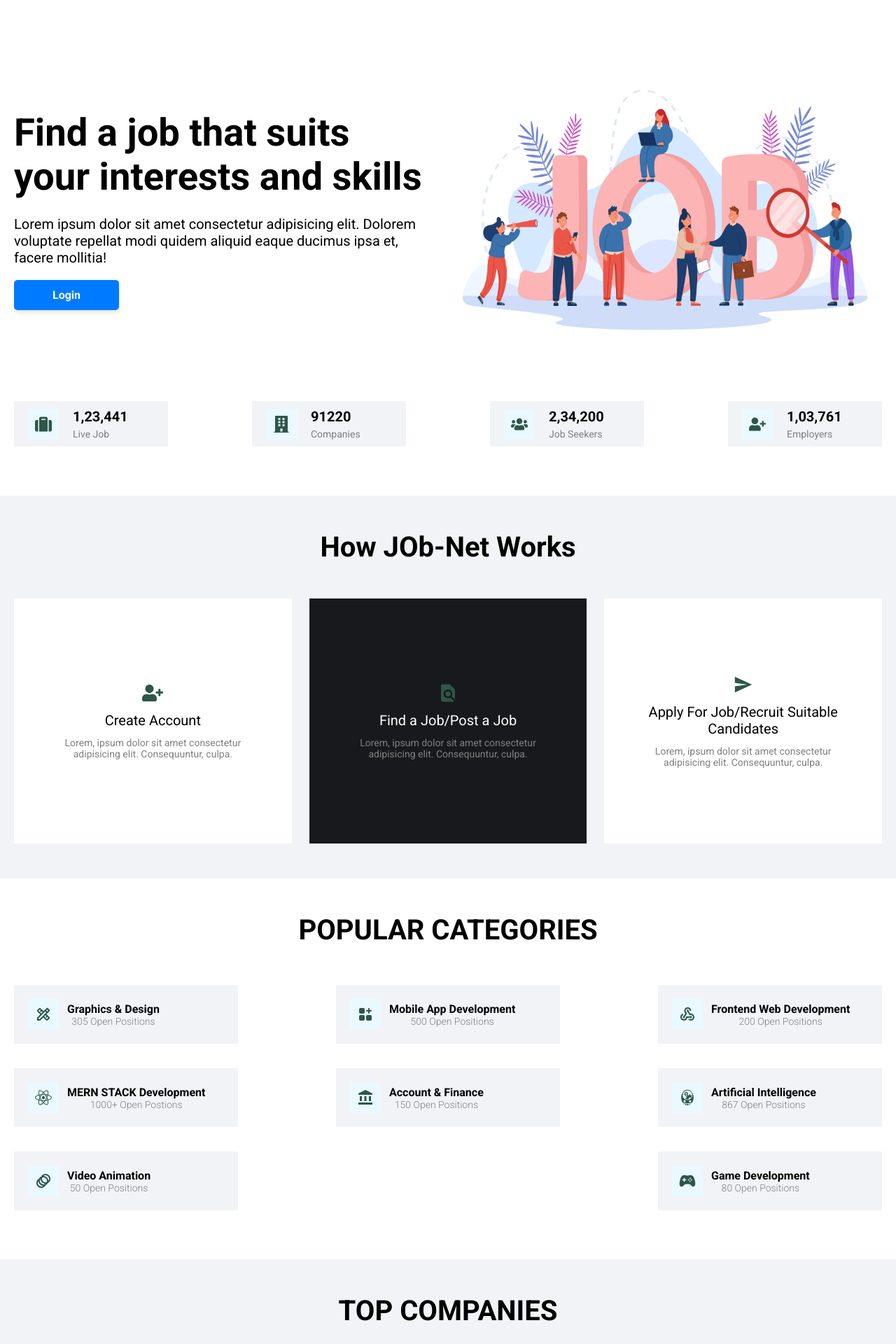
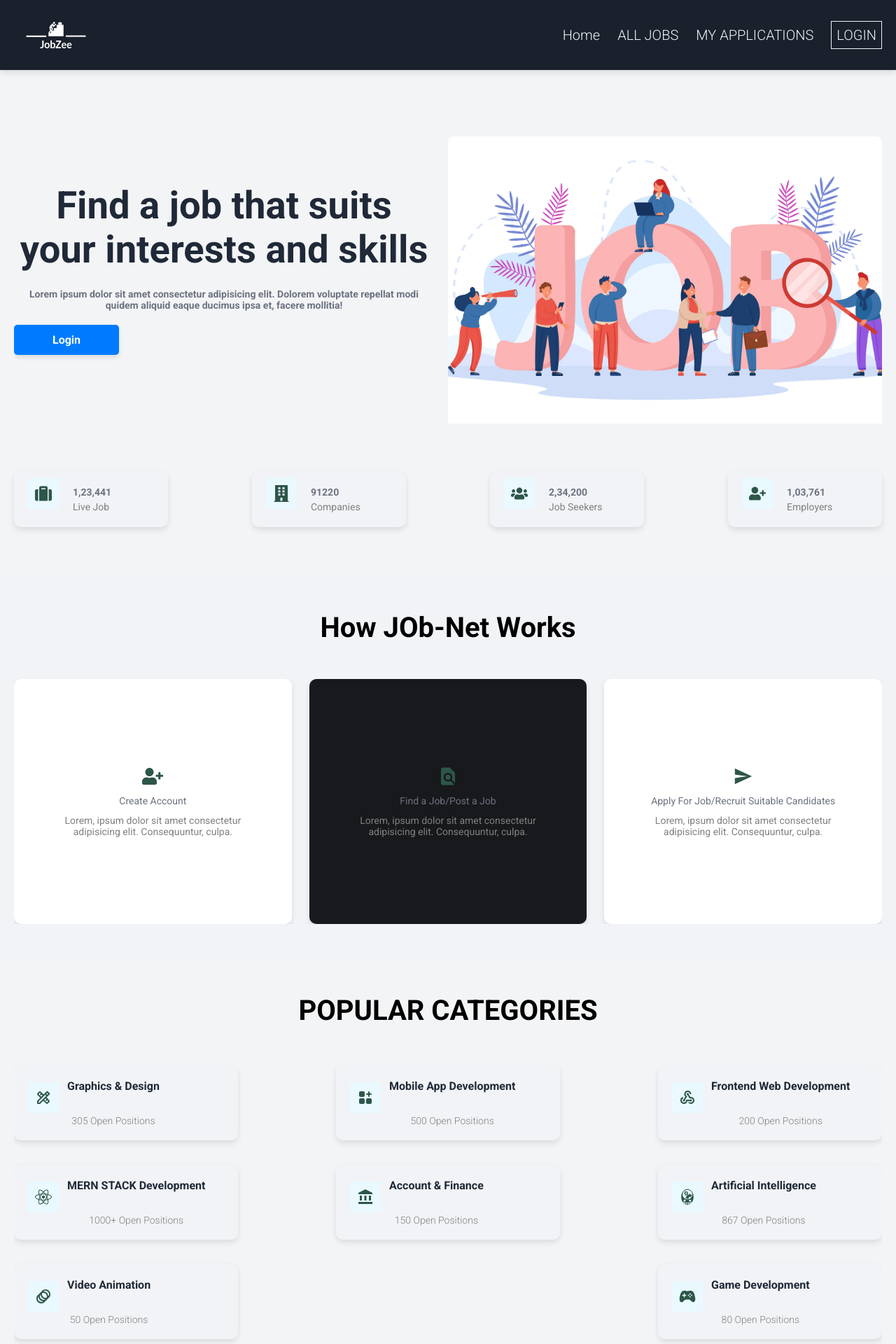
Before and after one commit to DeepankKujur/gettingPlaced, a React (Vite) app in the folder Frontend/: page / in a window 1280 px wide. Shown: the top 1920 px of the page at 70% size. Built offline with nearby package versions, Linux system fonts and the light colour scheme; no server answers.

Commit message:
frontend improve

```diff
--- a/Frontend/src/App.css
+++ b/Frontend/src/App.css
@@ -71,6 +71,191 @@ p {
     font-size: 1.15rem;
   }
 }
+.grid {
+  display: grid;
+  grid-template-columns: repeat(auto-fit, minmax(250px, 1fr)); /* Responsive grid layout */
+  gap: 24px; /* Space between cards */
+}
+
+img {
+  width: 100%; /* Ensure full width of the card */
+  height: 12rem; /* Fixed height for uniformity */
+  object-fit: cover; /* Crop or fit image proportionally */
+  border-top-left-radius: 0.5rem; /* Match card's rounded corners */
+  border-top-right-radius: 0.5rem;
+}
+
+.card {
+  background-color: #ffffff;
+  border-radius: 0.5rem; /* Rounded corners for the card */
+  box-shadow: 0 4px 8px rgba(0, 0, 0, 0.1); /* Subtle shadow */
+  transition: transform 0.3s ease, box-shadow 0.3s ease; /* Smooth hover effects */
+}
+
+.card:hover {
+  transform: translateY(-5px); /* Slight lift on hover */
+  box-shadow: 0 8px 16px rgba(0, 0, 0, 0.2); /* Stronger shadow on hover */
+}
+
+h2 {
+  color: #2563eb; /* Tailwind blue-600 */
+  font-size: 1.25rem;
+  margin-bottom: 0.5rem;
+}
+
+p {
+  font-size: 0.875rem; /* Tailwind text-sm */
+  color: #6b7280; /* Tailwind gray-600 */
+}
+
+/* Global Styles */
+body {
+  font-family: Arial, sans-serif;
+  margin: 0;
+  padding: 0;
+  background-color: #f3f4f6;
+}
+
+/* Categories Section */
+.categories {
+  text-align: center;
+  padding: 2rem;
+}
+
+.categories-title {
+  font-size: 2rem;
+  font-weight: bold;
+  color: #0e0f11;
+  margin-bottom: 2rem;
+  cursor: pointer;
+  transition: text-decoration 0.3s ease;
+}
+
+
+
+/* Banner Grid */
+/* .banner {
+  display: grid;
+  grid-template-columns: repeat(auto-fit, minmax(200px, 1fr));
+  gap: 1.5rem;
+  justify-items: center;
+  padding: 0 1rem;
+} */
+
+/* Card Styles */
+/* .card {
+  background-color: #ffffff;
+  border-radius: 10px;
+  box-shadow: 0 4px 8px rgba(0, 0, 0, 0.1);
+  text-align: center;
+  padding: 1.5rem;
+  cursor: pointer;
+  transition: transform 0.3s ease, box-shadow 0.3s ease;
+  width: 100%;
+  max-width: 250px;
+} */
+
+.card:hover {
+  transform: translateY(-5px);
+  box-shadow: 0 8px 16px rgba(0, 0, 0, 0.2);
+}
+
+/* Icon Styles */
+.icon {
+  font-size: 3rem;
+  color: #2563eb;
+  margin-bottom: 1rem;
+}
+
+/* Text Styles */
+.text .title {
+  font-size: 1.25rem;
+  font-weight: bold;
+  color: #1f2937;
+}
+
+.text .subtitle {
+  font-size: 0.875rem;
+  color: #6b7280;
+}
+
+
+/* Global Styles */
+body {
+  font-family: Arial, sans-serif;
+  margin: 0;
+  padding: 0;
+  background-color: #f3f4f6;
+}
+
+/* Job Categories Section */
+.job-categories {
+  padding: 2rem;
+  background-color: #f3f4f6;
+  min-height: 100vh;
+}
+
+.title {
+  font-size: 2.5rem;
+  font-weight: bold;
+  text-align: center;
+  margin-bottom: 2rem;
+  color: #1f2937; /* Dark gray */
+  cursor: pointer;
+  transition: text-decoration 0.3s ease;
+}
+
+.title:hover {
+  text-decoration: underline;
+}
+
+/* Grid Layout */
+.grid-container {
+  display: grid;
+  grid-template-columns: repeat(auto-fit, minmax(250px, 1fr)); /* Responsive grid */
+  gap: 1.5rem;
+}
+
+/* Card Styles */
+.card {
+  background-color: #ffffff;
+  border-radius: 10px;
+  box-shadow: 0 4px 8px rgba(0, 0, 0, 0.1);
+  overflow: hidden;
+  transition: transform 0.3s ease, box-shadow 0.3s ease;
+  cursor: pointer;
+}
+
+.card:hover {
+  transform: translateY(-5px);
+  box-shadow: 0 8px 16px rgba(0, 0, 0, 0.2);
+}
+
+/* Image Styles */
+.card-image {
+  width: 100%;
+  height: 12rem; /* Fixed height */
+  object-fit: cover;
+}
+
+/* Card Content */
+.card-content {
+  padding: 1rem;
+}
+
+.card-title {
+  font-size: 1.25rem;
+  font-weight: bold;
+  color: #2563eb; /* Blue */
+  margin-bottom: 0.5rem;
+}
+
+.card-description {
+  font-size: 0.875rem;
+  color: #6b7280; /* Gray */
+  line-height: 1.5;
+}
+
 
 .authPage {
   display: flex;
@@ -146,7 +331,7 @@ p {
   margin-top: 25px;
   font-weight: 700;
   color: #fff;
-  background: #2d5649;
+  background: #255f31;
   font-size: 1.2rem;
   border-radius: 7px;
 }
@@ -261,6 +446,7 @@ p {
   display: flex;
   flex-direction: column;
   justify-content: center;
+  text-decoration: none;
 }
 .heroSection .container .title h1 {
   max-width: 600px;
@@ -297,6 +483,19 @@ p {
   justify-content: center;
   padding: 10px;
   color: #2d5649;
+}
+.navbar {
+  background-color: #1a202c; /* Dark background */
+  padding: 10px 20px;
+  height: 100px;
+  width: 100%; /* Decreased navbar width */
+  margin: 0 auto; /* Center the navbar */
+  /* border-radius: 8px; Rounded edges */
+  display: flex;
+  justify-content: space-between;
+  align-items: center;
+  box-shadow: 0 4px 8px rgba(0, 0, 0, 0.1);
+  transition: all 0.3s ease;
 }
 .heroSection .details .card .content p:first-child {
   font-weight: bold;
@@ -627,6 +826,7 @@ p {
 .jobs .container .banner .card p:first-child {
   font-weight: bold;
   font-size: 1.6rem;
+  color: #184235;
 }
 .jobs .container .banner .card p:nth-child(2) {
   font-size: 1.3rem;
--- a/Frontend/src/App.jsx
+++ b/Frontend/src/App.jsx
@@ -16,6 +16,7 @@ import MyApplication from "./components/Application/MyApplication";
 import NotFound from "./components/NotFound/NotFound";
 import axios from "axios";
 import { Toaster } from "react-hot-toast";
+import JobCategoriesPage from "./components/Job/JobCategoriesPage";
 
 export default function App() {
   const { isAuthorized, setIsAuthorized, setUser } = useContext(Context);
@@ -49,6 +50,7 @@ export default function App() {
         <Route path="/job/me" element={<MyJobs />} />
         <Route path="/application/:id" element={<Application />} />
         <Route path="/application/me" element={<MyApplication />} />
+        <Route path="/job-categories" element={<JobCategoriesPage/>}/>
         <Route path="*" element={<NotFound />} />
       </Routes>
       <Footer />
--- a/Frontend/src/components/Application/MyApplication.jsx
+++ b/Frontend/src/components/Application/MyApplication.jsx
@@ -6,118 +6,110 @@ import { useNavigate } from "react-router-dom";
 import ResumeModal from "./ResumeModal";
 
 const MyApplication = () => {
-  const [application, setApplication] = useState([]);
+  const [application, setApplication] = useState([]); // Default to an empty array
   const [modalOpen, setModalOpen] = useState(false);
   const [resumeImageUrl, setResumeImageUrl] = useState("");
   const { user, isAuthorized } = useContext(Context);
   const navigateTo = useNavigate();
-  useEffect(() => {
-    try {
-      if (user && user.role === "Employer") {
-        axios
-          .get("http://localhost:4000/api/application/employer/getall", {
-            withCredentials: true,
-          })
-          .then((res) => {
-            setApplication(res.data.application);
-          });
-      } else {
-        axios
-          .get("http://localhost:4000/api/application/jobseeker/getall", {
-            withCredentials: true,
-          })
-          .then((res) => {
-            setApplication(res.data.application);
-          });
-      }
-    } catch (error) {
-      toast.error(error.response.data.message);
+
+  // If the user is not authorized, redirect to login page
+  if (!isAuthorized) {
+    navigateTo("/login");
+    return null; // Prevent further rendering
   }
 
-    return () => {
-      second;
+  useEffect(() => {
+    const fetchApplications = async () => {
+      try {
+        const endpoint =
+          user && user.role === "Employer"
+            ? "http://localhost:4000/api/application/employer/getall"
+            : "http://localhost:4000/api/application/jobseeker/getall";
+
+        const res = await axios.get(endpoint, { withCredentials: true });
+        setApplication(res.data.application || []); // Ensure fallback to empty array
+      } catch (error) {
+        toast.error(error.response?.data?.message || "Failed to fetch applications");
+        setApplication([]); // Handle as an empty array on failure
+      }
     };
-  }, [isAuthorized]);
-  if (!isAuthorized) {
-    navigateTo("/login");
-  }
+
+    fetchApplications();
+  }, [isAuthorized, user]);
+
+  // Delete application by ID
   const deleteApplication = async (id) => {
     try {
-      await axios
-        .delete(`http://localhost:4000/api/application/delete/${id}`, {
-          withCredentials: true,
-        })
-        .then((res) => {
+      const res = await axios.delete(
+        `http://localhost:4000/api/application/delete/${id}`,
+        { withCredentials: true }
+      );
       toast.success(res.data.message);
-          setApplication((prevApplications) => {
-            prevApplications.filter(
-              (application) => application._id !== application.id
+
+      // Update state by removing the deleted application
+      setApplication((prevApplications) =>
+        prevApplications.filter((application) => application._id !== id)
       );
-          });
-        });
     } catch (error) {
-      toast.error(error.response.data.message);
+      toast.error(error.response?.data?.message || "Failed to delete application");
     }
   };
-  // resume ke liye
+
+  // Open the resume modal
   const openModal = (imageUrl) => {
     setResumeImageUrl(imageUrl);
     setModalOpen(true);
   };
+
+  // Close the resume modal
   const closeModal = () => {
     setModalOpen(false);
   };
+
   return (
-    <>
     <div className="my_application page">
       {user && user.role === "Job Seeker" ? (
         <div className="container">
           <h1>My Applications</h1>
-            {application.length <= 0 ? (
-              <>
-                {" "}
-                <h4>No Application Found</h4>{" "}
-              </>
+          {application.length === 0 ? (
+            <h4>No Application Found</h4>
           ) : (
-              application.map((element) => {
-                return (
+            application.map((element) => (
               <JobSeekerCard
                 element={element}
                 key={element._id}
                 deleteApplication={deleteApplication}
                 openModal={openModal}
               />
-                );
-              })
+            ))
           )}
         </div>
       ) : (
         <div className="container">
           <h3>Applications from Job Seeker</h3>
-            {application.map((element) => {
-              return (
+          {application.length === 0 ? (
+            <h4>No Application Found</h4>
+          ) : (
+            application.map((element) => (
               <EmployerCard
                 element={element}
                 key={element._id}
                 openModal={openModal}
               />
-              );
-            })}
+            ))
+          )}
         </div>
       )}
-        {modalOpen && (
-          <ResumeModal imageUrl={resumeImageUrl} onClose={closeModal} />
-        )}
+      {modalOpen && <ResumeModal imageUrl={resumeImageUrl} onClose={closeModal} />}
     </div>
-    </>
   );
 };
 
 export default MyApplication;
 
+// JobSeekerCard Component
 const JobSeekerCard = ({ element, deleteApplication, openModal }) => {
   return (
-    <>
     <div className="job_seeker_card">
       <div className="detail">
         <p>
@@ -145,9 +137,7 @@ const JobSeekerCard = ({ element, deleteApplication, openModal }) => {
         <img
           src={element.resume.url}
           alt="resume"
-            onClick={() => {
-              openModal(element.resume.url);
-            }}
+          onClick={() => openModal(element.resume.url)}
         />
       </div>
       <div className="btn_area">
@@ -156,13 +146,12 @@ const JobSeekerCard = ({ element, deleteApplication, openModal }) => {
         </button>
       </div>
     </div>
-    </>
   );
 };
 
+// EmployerCard Component
 const EmployerCard = ({ element, openModal }) => {
   return (
-    <>
     <div className="job_seeker_card">
       <div className="detail">
         <p>
@@ -190,12 +179,9 @@ const EmployerCard = ({ element, openModal }) => {
         <img
           src={element.resume.url}
           alt="resume"
-            onClick={() => {
-              openModal(element.resume.url);
-            }}
+          onClick={() => openModal(element.resume.url)}
         />
       </div>
     </div>
-    </>
   );
 };
--- a/Frontend/src/components/Auth/Login.jsx
+++ b/Frontend/src/components/Auth/Login.jsx
@@ -6,11 +6,13 @@ import { FaRegUser } from "react-icons/fa";
 import axios from "axios";
 import toast from "react-hot-toast";
 import { Context } from "../../main";
+import { useNavigate } from "react-router-dom";
 
 const Login = () => {
   const [email, setEmail] = useState("");
   const [password, setPassword] = useState("");
   const [role, setRole] = useState("");
+  const navigate=useNavigate();
 
   const { isAuthorized, setIsAuthorized } = useContext(Context);
   const handleLogin = async (e) => {
@@ -31,6 +33,7 @@ const Login = () => {
       setPassword("");
       setRole("");
       setIsAuthorized(true);
+      navigate("/")
     } catch (error) {
       toast.error(error.response.data.message);
     }
--- a/Frontend/src/components/Home/HeroSection.jsx
+++ b/Frontend/src/components/Home/HeroSection.jsx
@@ -1,9 +1,11 @@
-import React from "react";
+import React, { useContext } from "react";
 import { FaBuilding, FaSuitcase, FaUsers, FaUserPlus } from "react-icons/fa";
 import { useNavigate } from "react-router-dom";
+import { Context } from "../../main";
 
 const HeroSection = () => {
-  const navigate=useNavigate();
+  const navigate = useNavigate();
+  const { isAuthorized } = useContext(Context);
 
   const details = [
     {
@@ -43,9 +45,14 @@ const HeroSection = () => {
               voluptate repellat modi quidem aliquid eaque ducimus ipsa et,
               facere mollitia!
             </p>
-            <button className="loginButton" onClick={() => navigate("/login")}>
-              Login
-            </button>
+            {isAuthorized ? null : (
+              <button
+                className="loginButton"
+                onClick={() => navigate("/login")}
+              >
+                Login
+              </button>
+            )}
           </div>
           <div className="image">
             <img src="/heroS.jpg" alt="hero" />
--- a/Frontend/src/components/Home/PopularCategories.jsx
+++ b/Frontend/src/components/Home/PopularCategories.jsx
@@ -1,4 +1,7 @@
 import React from "react";
+import "../../App.jsx"
+import { useNavigate } from "react-router-dom";
+
 import {
   MdOutlineDesignServices,
   MdOutlineWebhook,
@@ -11,6 +14,8 @@ import { GiArtificialIntelligence } from "react-icons/gi";
 import { IoGameController } from "react-icons/io5";
 
 const PopularCategories = () => {
+  const navigateTo = useNavigate();
+
   const categories = [
     {
       id: 1,
@@ -33,7 +38,7 @@ const PopularCategories = () => {
     {
       id: 4,
       title: "MERN STACK Development",
-      subTitle: "1000+ Open Postions",
+      subTitle: "1000+ Open Positions",
       icon: <FaReact />,
     },
     {
@@ -61,21 +66,31 @@ const PopularCategories = () => {
       icon: <IoGameController />,
     },
   ];
+
+  // Handle redirection to JobCategories page
+  const redirectToCategories = () => {
+    navigateTo("/job-categories");
+  };
+
   return (
     <div className="categories">
-      <h3>POPULAR CATEGORIES</h3>
+      <h3 >
+        POPULAR CATEGORIES
+      </h3>
       <div className="banner">
-        {categories.map((element) => {
-          return (
-            <div className="card" key={element.id}>
-              <div className="icon">{element.icon}</div>
-              <div className="text">
-                <p>{element.title}</p>
-                <p>{element.subTitle}</p>
-              </div>
+        {categories.map((element) => (
+          <div
+            className="card"
+            key={element.id}
+            onClick={redirectToCategories}
+          >
+            <div className="icon">{element.icon}</div>
+            <div className="text">
+              <p className="title">{element.title}</p>
+              <p className="subtitle">{element.subTitle}</p>
             </div>
-          );
-        })}
+          </div>
+        ))}
       </div>
     </div>
   );
--- /dev/null
+++ b/Frontend/src/components/Job/JobCategoriesPage.jsx
@@ -0,0 +1,72 @@
+import React from "react";
+import "../../App.jsx"; // Import the CSS file
+
+const jobCategories = [
+  {
+    title: "Software Engineer",
+    description:
+      "Responsible for designing, developing, and maintaining software systems.",
+    image: `https://picsum.photos/seed/software-engineer/300/400`,
+  },
+  {
+    title: "Data Scientist",
+    description:
+      "Analyze and interpret complex data to help organizations make informed decisions.",
+    image: `https://picsum.photos/seed/data-scientist/300/500`,
+  },
+  {
+    title: "Product Manager",
+    description:
+      "Oversees product development and ensures successful delivery of features.",
+    image: `https://picsum.photos/seed/product-manager/300/450`,
+  },
+  {
+    title: "Graphic Designer",
+    description:
+      "Creates visual concepts to communicate ideas that inspire, inform, and captivate consumers.",
+    image: `https://picsum.photos/seed/graphic-designer/300/350`,
+  },
+  {
+    title: "Digital Marketer",
+    description:
+      "Plans and executes marketing campaigns to promote products and services online.",
+    image: `https://picsum.photos/seed/digital-marketer/300/600`,
+  },
+  {
+    title: "Human Resources Specialist",
+    description:
+      "Manages recruitment, employee relations, and organizational development.",
+    image: `https://picsum.photos/seed/human-resources/300/320`,
+  },
+  {
+    title: "Financial Analyst",
+    description:
+      "Analyzes financial data to help organizations make investment decisions.",
+    image: `https://picsum.photos/seed/financial-analyst/300/400`,
+  },
+];
+
+const JobCategoriesPage = () => {
+  return (
+    <div className="job-categories">
+      <h1 className="title">Job Categories</h1>
+      <div className="grid-container">
+        {jobCategories.map((category, index) => (
+          <div key={index} className="card">
+            <img
+              src={category.image}
+              alt={category.title}
+              className="card-image"
+            />
+            <div className="card-content">
+              <h2 className="card-title">{category.title}</h2>
+              <p className="card-description">{category.description}</p>
+            </div>
+          </div>
+        ))}
+      </div>
+    </div>
+  );
+};
+
+export default JobCategoriesPage;
--- a/Frontend/src/components/Job/Jobs.jsx
+++ b/Frontend/src/components/Job/Jobs.jsx
@@ -19,9 +19,6 @@ const Jobs = () => {
         console.error("Error fetching jobs:", error.response || error.message);
       });
   }, []);
-  if (!isAuthorized) {
-    navigateTo("/");
-  }
 
   return (
     <section className="jobs page">
--- a/Frontend/src/components/Layout/Footer.jsx
+++ b/Frontend/src/components/Layout/Footer.jsx
@@ -7,7 +7,8 @@ import { RiInstagramFill } from "react-icons/ri";
 const Footer = () => {
   const { isAuthorized } = useContext(Context);
   return (
-    <footer className={isAuthorized ? "footerShow" : "footerHide"}>
+    // <footer className={isAuthorized ? "footerShow" : "footerHide"}>
+    <footer className={"footerShow"}>
       <div>&copy; All Rights Reserved By JOb-Net.</div>
       <div>
         <Link to={"/"} target="_blank">
--- a/Frontend/src/components/Layout/Navbar.jsx
+++ b/Frontend/src/components/Layout/Navbar.jsx
@@ -20,15 +20,20 @@ export default function Navbar() {
       setIsAuthorized(false);
       navigateTo("/login");
     } catch (error) {
-      toast.error(error.response.data.message), setIsAuthorized(true);
+      toast.error(error.response.data.message);
+      setIsAuthorized(true);
     }
   };
+
+  const handleLogin = () => {
+    navigateTo("/login"); // Navigate to the login page
+  };
+
   return (
-    <nav className={isAuthorized ? "navbarShow" : "navbarHide"}>
+    <nav className="navbar">
       <div className="container">
         <div className="logo">
           <img src="/JobZee-logos__white.png" alt="logo" />
-          {/* 4:20 */}
         </div>
         <ul className={!show ? "menu" : "show-menu menu"}>
           <li>
@@ -61,10 +66,17 @@ export default function Navbar() {
                 </Link>
               </li>
             </>
+          ) : null}
+          {/* Conditional Rendering for Login/Logout Button */}
+          {isAuthorized ? (
+            <button className="auth-btn" onClick={handleLogout}>
+              LOGOUT
+            </button>
           ) : (
-            <></>
+            <button className="auth-btn" onClick={handleLogin}>
+              LOGIN
+            </button>
           )}
-          <button onClick={handleLogout}>LOGOUT</button>
         </ul>
         <div className="hamburger">
           <GiHamburgerMenu onClick={() => setShow(!show)} />
```
Also changed, not shown: 2 other files (tests, documents, lock files or other folders). Lines whose indentation alone changed are shown as unchanged.
